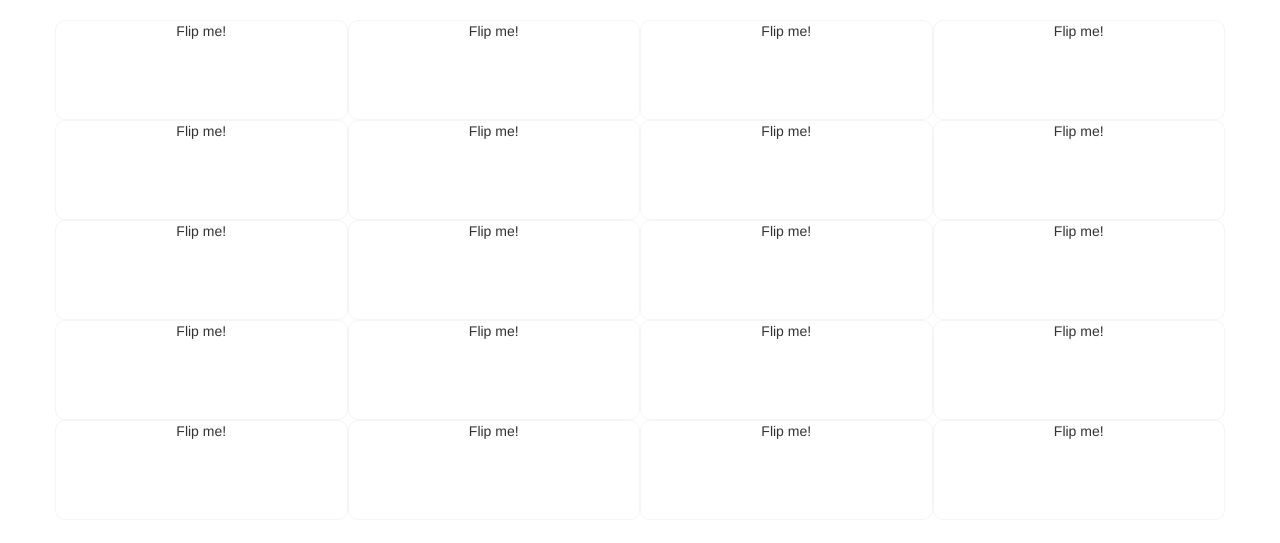
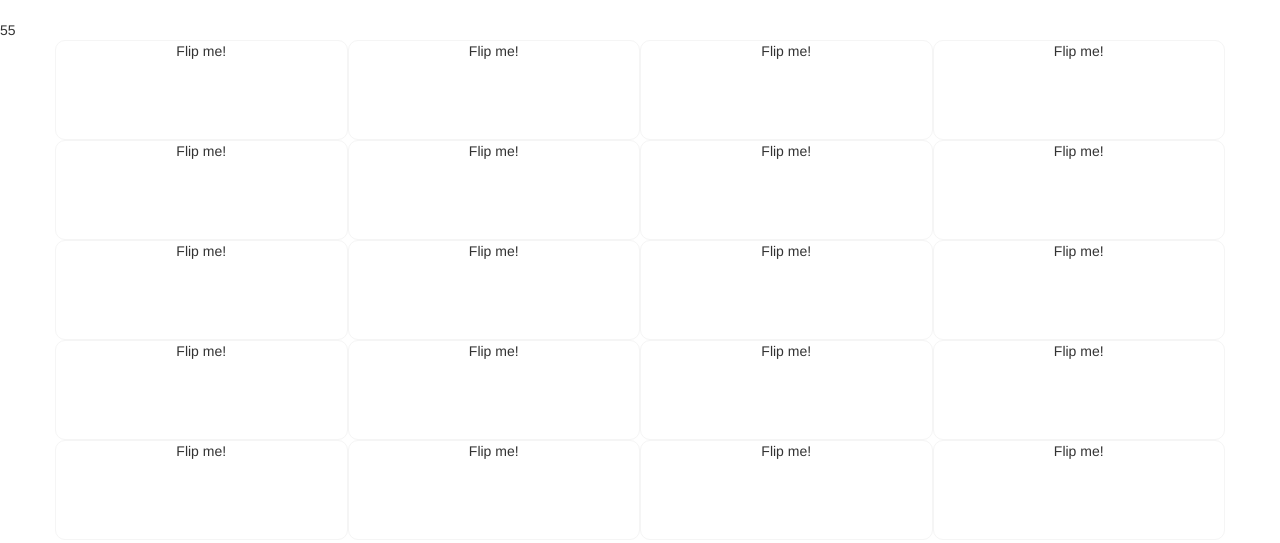
Before and after one commit to loqtor/memory, a plain HTML site: page index.html in a window 1280 px wide. Drawn offline with nearby package versions, Linux system fonts and the light colour scheme.

Commit message:
Added the clock for the entire game.

```diff
--- a/app/src/modules/clock.js
+++ b/app/src/modules/clock.js
@@ -1,7 +1,41 @@
-(function() {
+(function (window, document, Status) {
 
-  /**
-   * This module will be in charge of the clock.
-   */
+  if (!window.Memory) {
+    window.Memory = {};
+  }
 
-})();
+  window.Memory.Clock = (function () {
+
+    var limit = null,
+        clockContainer = null,
+
+        updateClock = function () {
+          clockContainer.html(--limit);
+        },
+
+        countdown = function () {
+          setTimeout(function () {
+            updateClock();
+
+            if (limit > 0) {
+              countdown();
+            } else {
+              alert('Game over, loco!');
+            }
+          }, 1000);
+        };
+
+    return {
+      init: function (time, selector) {
+        limit = time / 1000;
+        clockContainer = $(selector);
+
+        clockContainer.html(limit);
+
+        countdown();
+      }
+    }
+
+  })();
+
+})(window, document, window.Memory.Status);
--- a/app/src/modules/memory.js
+++ b/app/src/modules/memory.js
@@ -1,4 +1,4 @@
-(function (window, document, $, _, Board, Status, Template) {
+(function (window, document, $, _, Board, Status, Template, Clock) {
 
   window.Memory = (function () {
 
@@ -43,6 +43,11 @@
                 if (flipped[0].img === flipped[1].img) {
                   flipped[0].status = Status.MATCHED;
                   flipped[1].status = Status.MATCHED;
+
+                  if (Board.allMatched()) {
+                    alert('You won!');
+                  }
+
                 } else {
                   timeoutEnabled = true;
                   timeout = setTimeout(function () {
@@ -69,6 +74,7 @@
       init: function () {
         Board.init();
         drawTiles();
+        Clock.init(60000, '#clock');
         bindEvents();
       },
 
@@ -79,4 +85,4 @@
 
   })();
 
-})(window, document, jQuery, _, window.Memory.Board, window.Memory.Status, window.Memory.Template);
+})(window, document, jQuery, _, window.Memory.Board, window.Memory.Status, window.Memory.Template, window.Memory.Clock);
--- a/index.html
+++ b/index.html
@@ -10,6 +10,7 @@
   <header>
     <h1 innerHTML="Memory :: Tremendo Game"></h1>
   </header>
+  <div id="clock"></div>
   <div class="container">
     <div id="board" class="row"></div>
   </div>
@@ -28,6 +29,7 @@
 <script type="text/javascript" src="app/src/modules/tile.js"></script>
 <script type="text/javascript" src="app/src/modules/board.js"></script>
 <script type="text/javascript" src="app/src/modules/template.js"></script>
+<script type="text/javascript" src="app/src/modules/clock.js"></script>
 <script type="text/javascript" src="app/src/modules/memory.js"></script>
 <script type="text/javascript">
 
```
